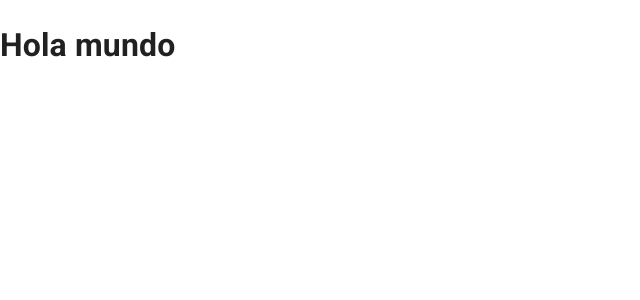
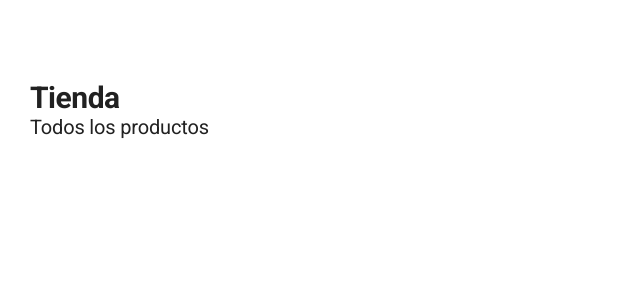
Before and after one commit to czabala847/next-teslo-shop, a Next.js app: page / in a window 1280 px wide. Shown: the top 300 px of the page, without its empty margins (0-640 px from the left). Built offline with nearby package versions, Linux system fonts and the light colour scheme.

Commit message:
add layout

```diff
--- /dev/null
+++ b/components/layouts/ShopLayout.tsx
@@ -0,0 +1,44 @@
+import React from "react";
+import Head from "next/head";
+
+interface Props {
+  children: JSX.Element | JSX.Element[];
+  imageFullUrl?: string;
+  pageDescription: string;
+  title: string;
+}
+
+export const ShopLayout: React.FC<Props> = ({
+  children,
+  title,
+  pageDescription,
+  imageFullUrl,
+}) => {
+  return (
+    <>
+      <Head>
+        <title>{title}</title>
+
+        <meta name="description" content={pageDescription} />
+        <meta name="og:title" content={title} />
+        <meta name="og:description" content={pageDescription} />
+
+        {imageFullUrl && <meta name="og:image" content={imageFullUrl} />}
+      </Head>
+
+      <nav></nav>
+
+      <main
+        style={{
+          margin: "80px auto",
+          maxWidth: "1440px",
+          padding: "0px 30px",
+        }}
+      >
+        {children}
+      </main>
+
+      <footer></footer>
+    </>
+  );
+};
--- /dev/null
+++ b/components/layouts/index.ts
@@ -0,0 +1 @@
+export * from "./ShopLayout";
--- a/pages/index.tsx
+++ b/pages/index.tsx
@@ -1,7 +1,19 @@
+import Typography from "@mui/material/Typography";
+
+import { ShopLayout } from "@/components/layouts";
+
 export default function Home() {
   return (
-    <>
-      <h1>Hola mundo</h1>
-    </>
+    <ShopLayout
+      title="Teslo-Shop - Home"
+      pageDescription="Encuentra los mejores productos de Teslo aqui"
+    >
+      <Typography variant="h1" component="h1">
+        Tienda
+      </Typography>
+      <Typography variant="h2" sx={{ mb: 1 }}>
+        Todos los productos
+      </Typography>
+    </ShopLayout>
   );
 }
```
